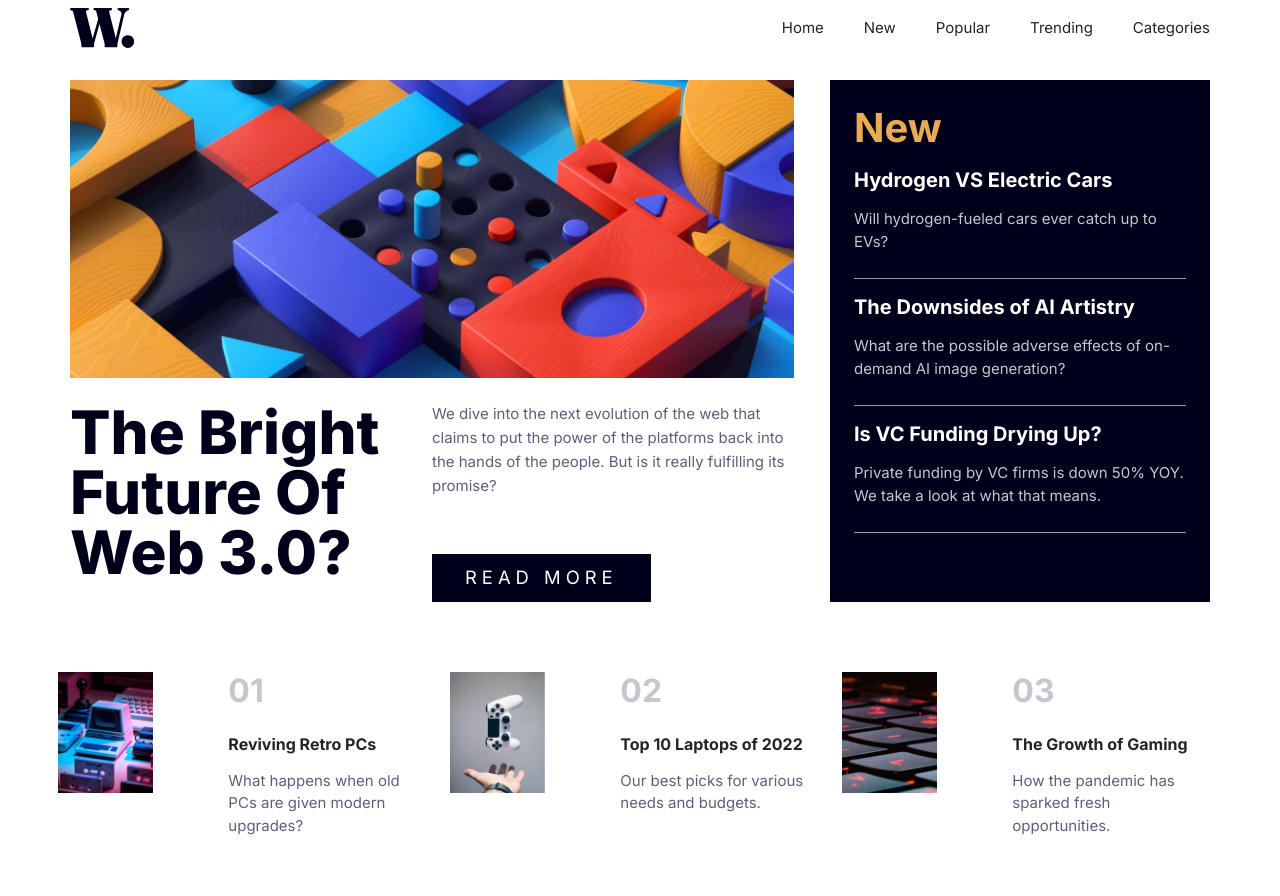
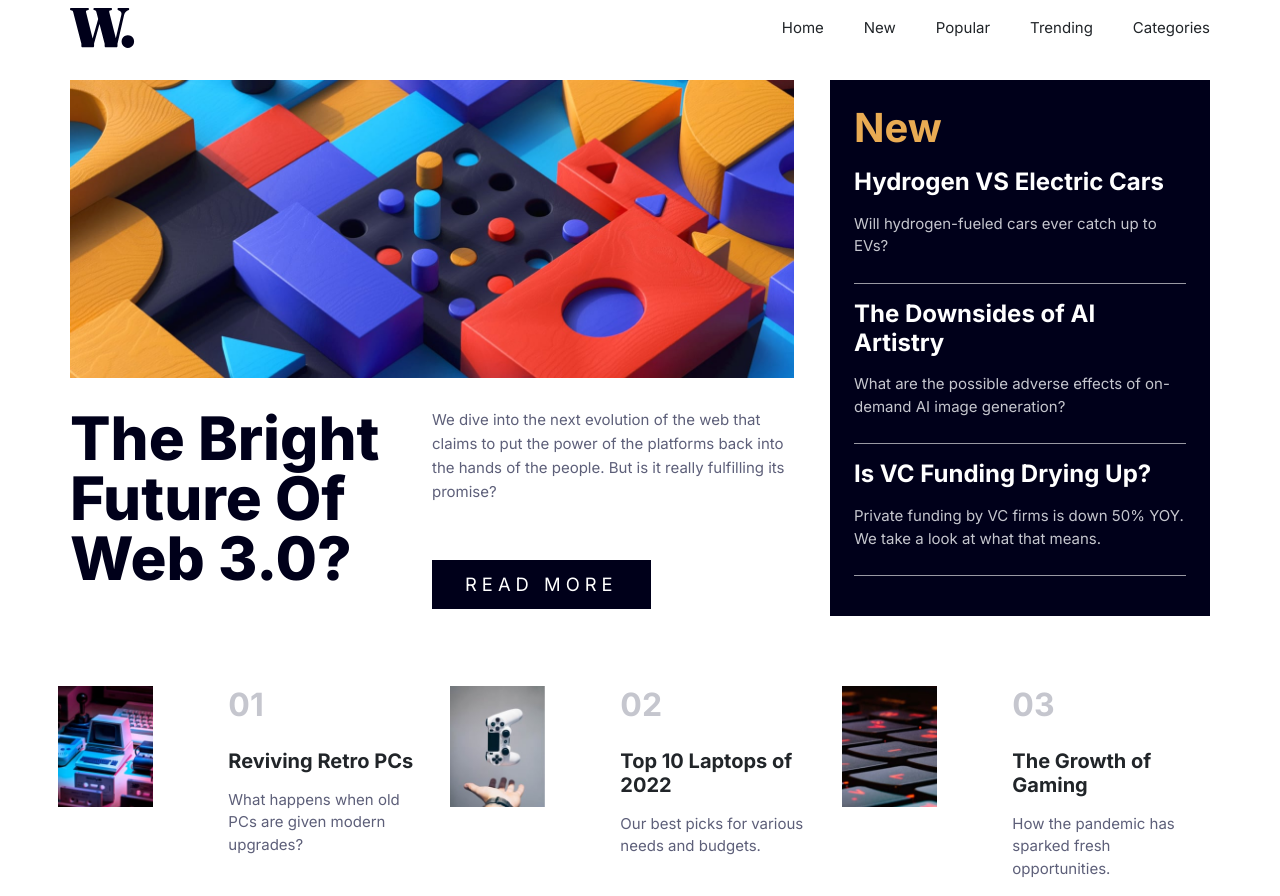
Before and after one commit to hongleang/news-homepage-challenge, a React (Vite) app: page / in a window 1280 px wide. Before the commit the page ends 853 px from the top, so only its background shows below. Built offline with nearby package versions, Linux system fonts and the light colour scheme.

Commit message:
adding landmark

```diff
--- a/src/components/feature/FeatureCard.tsx
+++ b/src/components/feature/FeatureCard.tsx
@@ -14,8 +14,8 @@ export default function FeatureCard({ featuringNews = [] }: { featuringNews: Dat
                     </div>
                     <div className="col-8 col-md-7">
                         <h2 className='text-grayish-blue mb-4'>{featureRank ? '0' + featureRank : 'Hot'}</h2>
-                        <h6 className='feature-card-title fw-bold mb-3'>{title}</h6>
-                        <p className='text-dark-grayish-blue'>{contents}</p>
+                        <h5 className='feature-card-title fw-bold mb-3'>{title}</h5>
+                        <p role="news-content" className='text-dark-grayish-blue'>{contents}</p>
                     </div>
                 </div>
             ))}
--- a/src/components/feature/Features.tsx
+++ b/src/components/feature/Features.tsx
@@ -11,7 +11,7 @@ export default function Features() {
     if (featuringNews.length === 0) return <>Errors!! No Feature news</>
 
     return (
-        <section id="featuring-news" className='container' style={{ marginTop: 70 }}>
+        <section role="featuring-news" id="featuring-news" className='container' style={{ marginTop: 70 }}>
             <div className="row row-cols-1 row-cols-md-3 justify-content-center justify-content-md-between" style={
                 mobileSize ? {
                     paddingLeft: 20
--- a/src/components/headline/HeadlineNews.tsx
+++ b/src/components/headline/HeadlineNews.tsx
@@ -22,17 +22,17 @@ export default function HeadlineNews({ healineNews }: { healineNews: Data }) {
     return (
         <section id="headline-news" className='container mt-4'>
             <div className="row pe-0" style={mobileSize ? headlineNewsStyle : headlineNewsStyleDesktop}>
-                <div id="headline-news" className='col-md-8 row'>
+                <div className='col-md-8 row'>
                     <div className="row pe-0" style={mobileSize ? headlineNewsStyle : headlineNewsStyleDesktop}>
-                        <div className="col-12 mb-4 px-0">
+                        <div role="headline-img" className="col-12 mb-4 px-0">
                             <img src={!mobileSize ? healineNews.img?.desktop || '' : healineNews.img?.mobile} alt="headline-news-img" className="img-fluid" />
                         </div>
-                        <div className="col-lg-6 px-0">
+                        <div role="headline-title" className="col-lg-6 px-0">
                             <h1 className="headline-news-heading text-very-dark-blue">
                                 {healineNews.title}
                             </h1>
                         </div>
-                        <div className="col-lg-6 px-0">
+                        <div role="headline-content" className="col-lg-6 px-0">
                             <p className='text-dark-grayish-blue' style={{ lineHeight: 1.6, marginBottom: 56 }}>
                                 {healineNews.contents}
                             </p>
--- a/src/components/headline/HeadlineSidbar.tsx
+++ b/src/components/headline/HeadlineSidbar.tsx
@@ -5,13 +5,13 @@ import { Data } from '../../data/data';
 export default function HeadlineSidbar({ highlightedNews = [], sidebarstyles }: { highlightedNews: Data[], sidebarstyles?: {} }) {
     const renderNewsComponent = highlightedNews.length > 0 ?
         (highlightedNews.map(({ title, contents }) => (<Fragment key={title}>
-            <h5 className='text-white mb-3'>{title}</h5>
+            <h4 className='text-white mb-3'>{title}</h4>
             <p className='text-grayish-blue'>{contents}</p>
             <hr style={{ borderColor: 'white', marginTop: 25, borderTop: '1px solid}', opacity: .6 }} />
         </Fragment>))) : (<>No Hightlighted news was found!</>)
 
     return (
-        <div id="news-brief-sidebar" className='col-md-4 mt-4 mt-md-0 bg-very-dark-blue p-4'>
+        <div role="news-brief-sidebar" id="news-brief-sidebar" className='col-md-4 mt-4 mt-md-0 bg-very-dark-blue p-4'>
             <h2 className='fs-1 text-soft-orange mb-3'>New</h2>
             {renderNewsComponent}
         </div>
```
